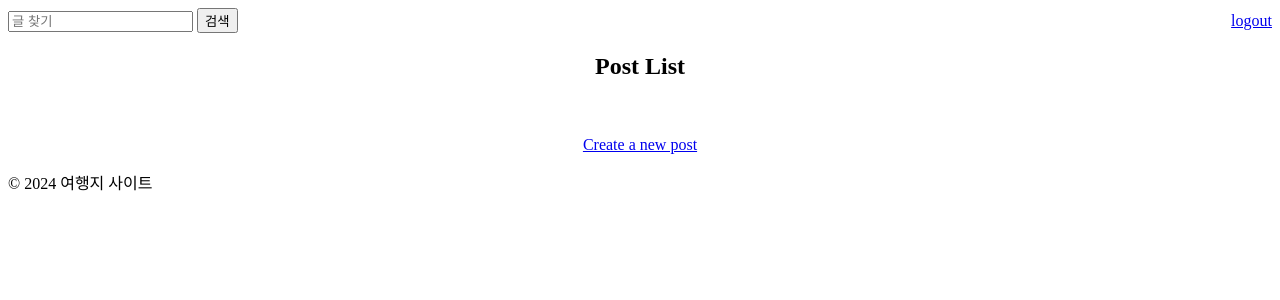
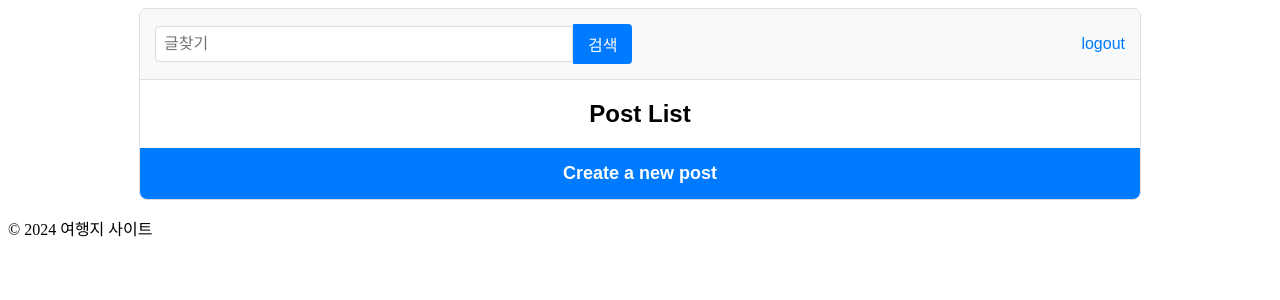
Before and after one commit to Cup-Of-Liber-Tea/MapPro, a Django app: template user/templates/post_list.html in a window 1280 px wide. Shown: the top 300 px of the page. Run offline with Django 3.2, Linux system fonts and the light colour scheme; the template is opened without the code that fills it, so the values that code supplies are empty.

Commit message:
css 교체

```diff
--- a/user/templates/post_list.html
+++ b/user/templates/post_list.html
@@ -1,29 +1,129 @@
 {% extends 'base.html' %}
+{% load static %}
+
 {% block content %}
-  <div style="display: flex; justify-content: space-between; align-items: center;">
-      <form method="GET" action="{% url 'post-list' %}">
-          <input type="text" name="q" placeholder="글 찾기" value="{{ request.GET.q }}">
-          <button type="submit">검색</button>
-      </form>
-      <a href="{% url 'logout' %}">logout</a>
-  </div>
+<style>
+    body {
+        font-size: 16px;
+    }
+    .post-list {
+        width: 100%;
+        max-width: 1000px;
+        margin: 0 auto;
+        font-family: Arial, sans-serif;
+        border: 1px solid #ddd;
+        border-radius: 8px;
+        overflow: hidden;
+    }
+    .post-list-header {
+        background-color: #f8f9fa;
+        padding: 15px;
+        display: flex;
+        justify-content: flex-end;
+        align-items: center;
+        border-bottom: 1px solid #ddd;
+    }
+    .search-form {
+        margin-right: 15px;
+        flex-grow: 1;
+        display: flex;
+        align-items: center;
+    }
+    .search-input {
+        padding: 8px;
+        border: 1px solid #ddd;
+        border-radius: 4px 0 0 4px;
+        width: 100%;
+        max-width: 400px;
+        font-size: 16px;
+    }
+    .search-button {
+        padding: 8px 15px;
+        background-color: #007bff;
+        color: white;
+        border: none;
+        border-radius: 0 4px 4px 0;
+        cursor: pointer;
+        font-size: 16px;
+    }
+    .search-button:hover {
+        background-color: #0056b3;
+    }
+    .post-list-title {
+        font-size: 24px;
+        font-weight: bold;
+        margin: 20px 0;
+        text-align: center;
+    }
+    .logout-link {
+        text-decoration: none;
+        color: #007bff;
+        margin-left: 15px;
+        font-size: 16px;
+    }
+    .post-item {
+        padding: 20px;
+        border-bottom: 1px solid #eee;
+        display: flex;
+        flex-direction: column; /* 세로 방향으로 배치 */
+    }
+    .post-item:last-child {
+        border-bottom: none;
+    }
+    .post-title-container {
+        margin-bottom: 10px; /* 제목과 본문 사이 간격 */
+    }
+    .post-title {
+        text-decoration: none;
+        color: #007bff;
+        font-size: 18px;
+        font-weight: bold; /* 제목 강조 */
+    }
+    .post-content {
+        margin-bottom: 10px; /* 본문과 작성자 사이 간격 */
+        font-size: 16px; /* 본문 글자 크기 */
+    }
+    .post-author {
+        font-weight: bold;
+        color: #333;
+        font-size: 16px;
+        text-align: right; /* 오른쪽 정렬 */
+    }
+    .create-post-link {
+        display: block;
+        text-align: center;
+        padding: 15px;
+        background-color: #007bff;
+        color: white;
+        text-decoration: none;
+        font-weight: bold;
+        font-size: 18px;
+    }
+</style>
 
-  <div style="text-align: center; margin-top: 20px;">
-      <h2>Post List</h2>
-      <ul style="display: inline-block; text-align: left;">
-        {% for post in posts %}
-          <li style="list-style-type: circle;">
-            <strong>{{ post.author }}</strong> :
-            <a href="{% url 'post-detail' post.pk %}">{{ post.title }}</a>
-          </li>
-        {% endfor %}
-      </ul>
-      <br>
-      <a href="{% url 'post-create' %}">Create a new post</a>
-  </div>
+<div class="post-list">
+    <div class="post-list-header">
+        <form class="search-form" action="{% url 'post-list' %}" method="get">
+            <input type="text" name="search" class="search-input" placeholder="글찾기">
+            <button type="submit" class="search-button">검색</button>
+        </form>
+        <a href="{% url 'logout' %}" class="logout-link">logout</a>
+    </div>
 
+    <h2 class="post-list-title">Post List</h2>
+
+    {% for post in posts %}
+    <div class="post-item">
+        <div class="post-title-container">
+            <a href="{% url 'post-detail' post.pk %}" class="post-title">{{ post.title }}</a>
+        </div>
+        <div class="post-content">
+            {{ post.content|truncatewords:30 }} <!-- 본문 내용 -->
+        </div>
+        <span class="post-author">작성자: {{ post.author }}</span>
+    </div>
+    {% endfor %}
+
+    <a href="{% url 'post-create' %}" class="create-post-link">Create a new post</a>
+</div>
 {% endblock %}
-
-{% load static %}
-<!-- 사용자 정의 CSS 파일 추가 -->
-<link rel="stylesheet" href="{% static 'user/css/list.css' %}">
```
Also changed, not shown: user/templates/post_detail.html (+17 -14 lines), 1 other file.
